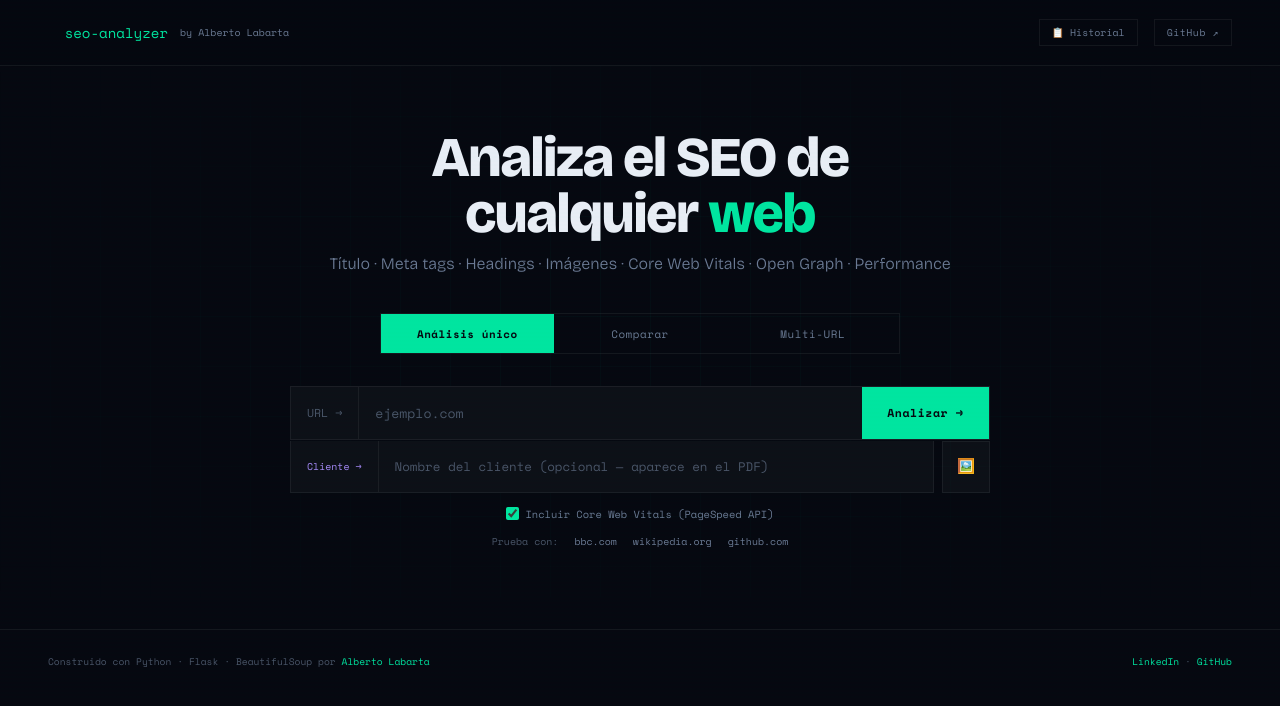
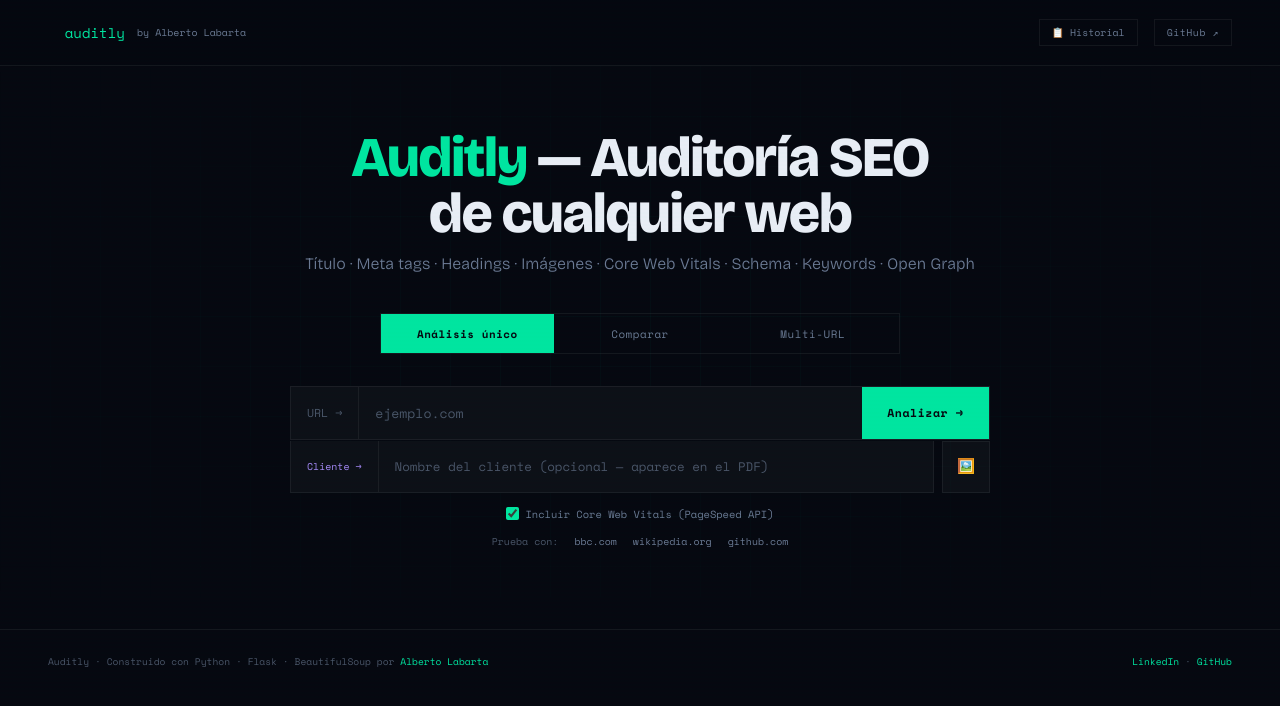
Before and after one commit to Albertini97/seo-analyzer, a Python web app: template templates/index.html in a window 1280 px wide. Shown: the top 706 px of the page. Run offline with Jinja, Linux system fonts and the light colour scheme; the template is opened without the code that fills it, so the values that code supplies are empty.

Commit message:
Add files via upload

```diff
--- a/templates/index.html
+++ b/templates/index.html
@@ -3,7 +3,7 @@
 <head>
 <meta charset="UTF-8">
 <meta name="viewport" content="width=device-width, initial-scale=1.0">
-<title>SEO Analyzer · Alberto Labarta</title>
+<title>Auditly · Alberto Labarta</title>
 <link href="https://fonts.googleapis.com/css2?family=Space+Mono:wght@400;700&family=Bricolage+Grotesque:wght@300;400;600;700;800&display=swap" rel="stylesheet">
 <style>
 *,*::before,*::after{margin:0;padding:0;box-sizing:border-box}
@@ -223,17 +223,17 @@ footer a{color:var(--green);text-decoration:none}
 <body>
 
 <header>
-  <div class="logo">seo-analyzer <span class="logo-sub">by Alberto Labarta</span></div>
+  <div class="logo">auditly <span class="logo-sub">by Alberto Labarta</span></div>
   <div class="nav-right">
     <button class="history-btn" onclick="toggleHistory()">📋 Historial</button>
-    <a href="https://github.com/Albertini97/seo-analyzer" target="_blank" class="gh-link">GitHub ↗</a>
+    <a href="https://github.com/Albertini97/auditly" target="_blank" class="gh-link">GitHub ↗</a>
   </div>
 </header>
 
 <section class="hero">
   <div class="hero-grid"></div>
-  <h1>Analiza el SEO de<br>cualquier <span>web</span></h1>
-  <p class="hero-sub">Título · Meta tags · Headings · Imágenes · Core Web Vitals · Open Graph · Performance</p>
+  <h1><span>Auditly</span> — Auditoría SEO<br>de cualquier web</h1>
+  <p class="hero-sub">Título · Meta tags · Headings · Imágenes · Core Web Vitals · Schema · Keywords · Open Graph</p>
 
   <!-- TABS -->
   <div class="tabs" style="max-width:520px">
@@ -338,8 +338,8 @@ footer a{color:var(--green);text-decoration:none}
 <div id="results"></div>
 
 <footer>
-  <span>Construido con Python · Flask · BeautifulSoup por <a href="https://github.com/Albertini97" target="_blank">Alberto Labarta</a></span>
-  <span><a href="https://www.linkedin.com/in/alberto-labarta-holgado-877969ab/" target="_blank">LinkedIn</a> · <a href="https://github.com/Albertini97" target="_blank">GitHub</a></span>
+  <span>Auditly · Construido con Python · Flask · BeautifulSoup por <a href="https://github.com/Albertini97" target="_blank">Alberto Labarta</a></span>
+  <span><a href="https://www.linkedin.com/in/alberto-labarta-holgado-877969ab/" target="_blank">LinkedIn</a> · <a href="https://github.com/Albertini97/auditly" target="_blank">GitHub</a></span>
 </footer>
 
 <script>
@@ -431,7 +431,7 @@ function showError(msg) {
 
 // ─── HISTORY ──────────────────────────────────────────
 function getHistory() {
-  try { return JSON.parse(localStorage.getItem('seo_history') || '[]'); } catch { return []; }
+  try { return JSON.parse(localStorage.getItem('auditly_history') || '[]'); } catch { return []; }
 }
 
 function saveToHistory(data, clientName = '') {
@@ -445,7 +445,7 @@ function saveToHistory(data, clientName = '') {
   };
   const filtered = history.filter(h => h.url !== data.url);
   filtered.unshift(entry);
-  localStorage.setItem('seo_history', JSON.stringify(filtered.slice(0, 10)));
+  localStorage.setItem('auditly_history', JSON.stringify(filtered.slice(0, 10)));
   renderHistory();
 }
 
@@ -477,7 +477,7 @@ function toggleHistory() {
 }
 
 function clearHistory() {
-  localStorage.removeItem('seo_history');
+  localStorage.removeItem('auditly_history');
   renderHistory();
 }
 
```
Also changed, not shown: app.py (+9 -9 lines), README.md.
